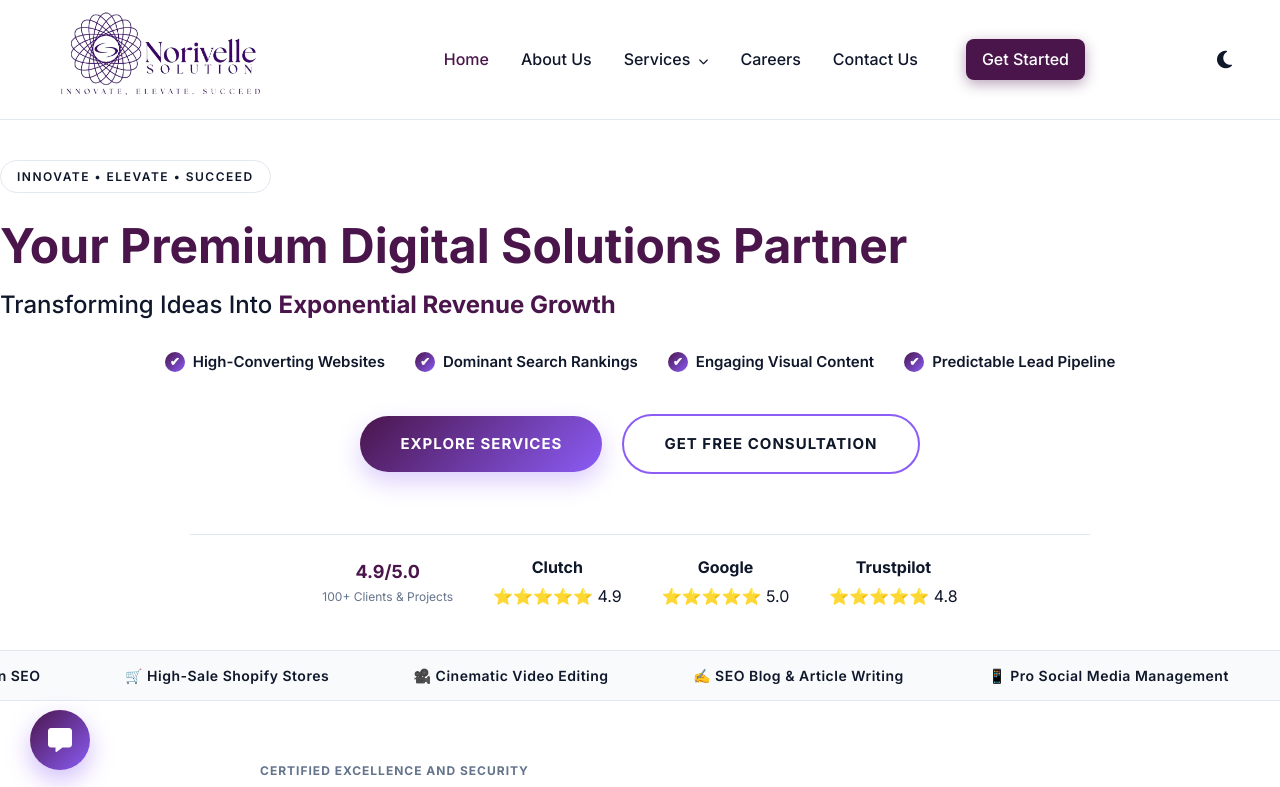
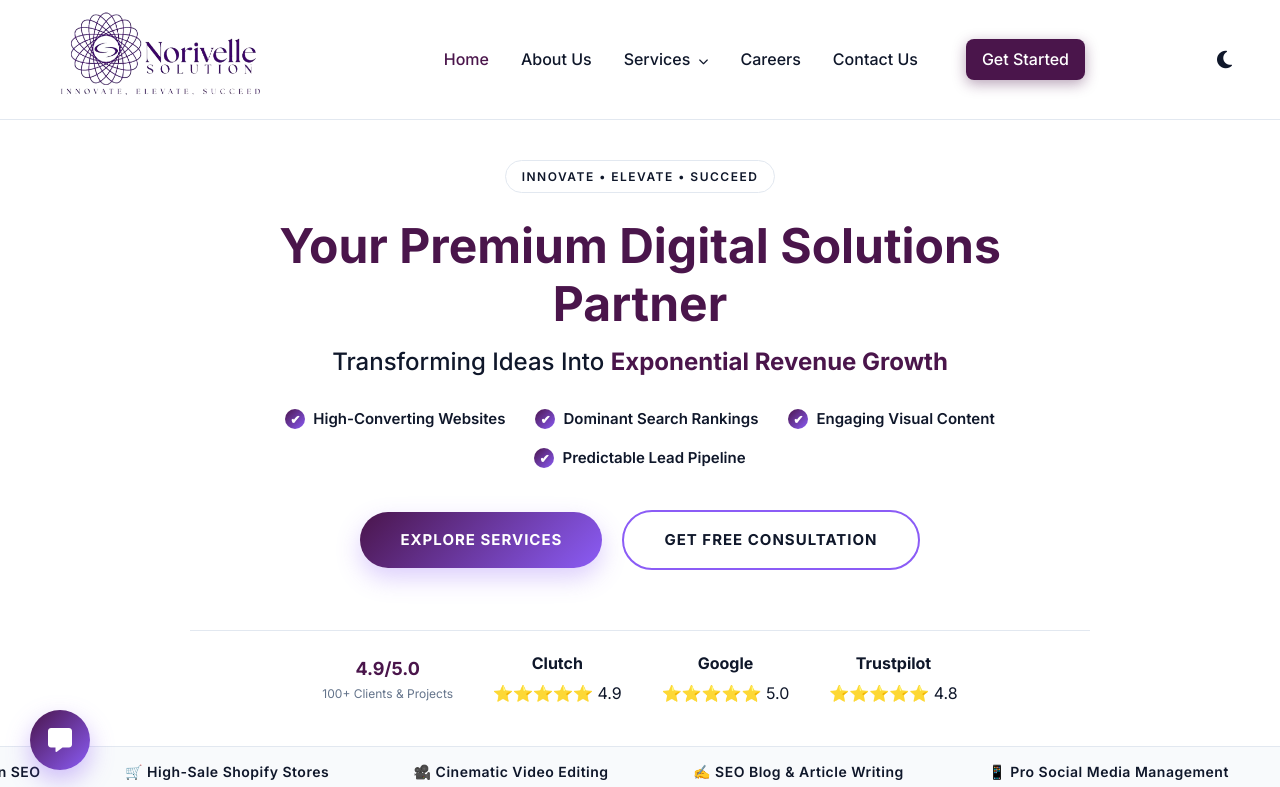
Before and after one commit to MustafaKhalid001/norivelle-website, a website: page index.html in a window 1280 px wide. Shown: the top 787 px of the page. Drawn offline with Linux system fonts and the light colour scheme.

Commit message:
Fix CSS syntax error causing hero text to not center

```diff
--- a/css/styles.css
+++ b/css/styles.css
@@ -783,6 +783,7 @@ footer {
   box-shadow: var(--shadow);
 }
 
+.norivelle-hero-wrapper {
   text-align: center;
   padding-top: 60px;
   overflow: hidden;
```
